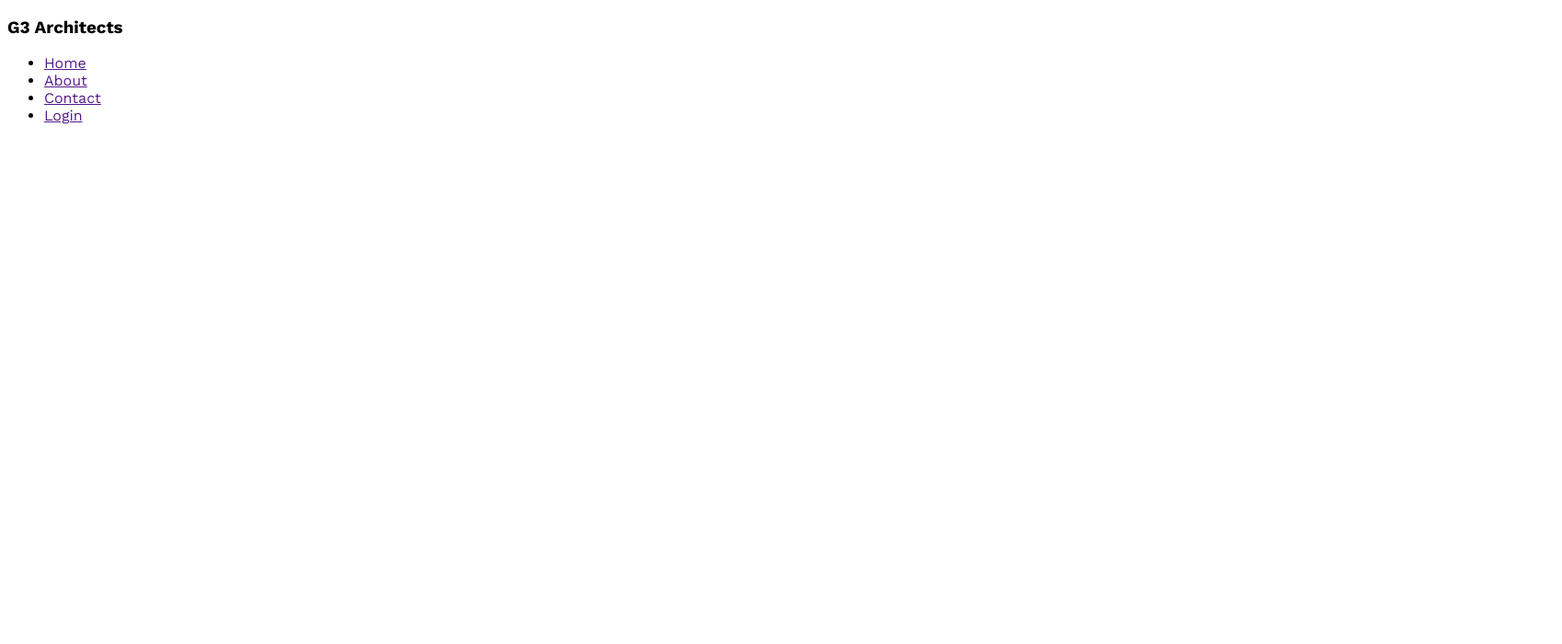
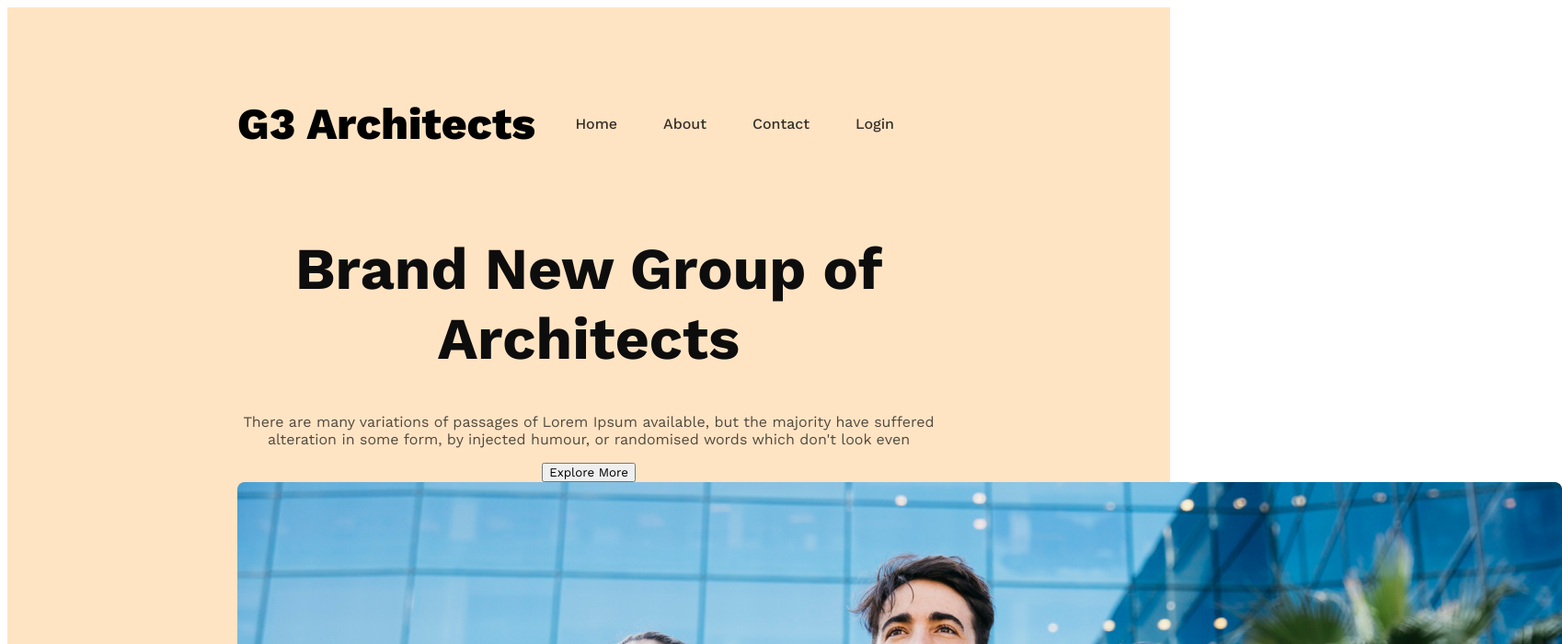
Before and after one commit to kaliimran/g3-architects, a plain HTML site: page index.html in a window 1280 px wide. Shown: the top 700 px of the page at 92% size, 1698 px wide, since content can reach past the window. Drawn offline with nearby package versions, Linux system fonts and the light colour scheme.

Commit message:
banner content added

```diff
--- a/index.html
+++ b/index.html
@@ -9,7 +9,7 @@
 <body>
     <header>
         <nav>
-            <h3>G3 Architects</h3>
+            <h3 class="nav-title">G3 Architects</h3>
             <ul>
                 <li><a href="">Home</a></li>
                 <li><a href="">About</a></li>
@@ -17,6 +17,16 @@
                 <li><a href="">Login</a></li>
             </ul>
         </nav>
+        <div class="banner">
+            <div class="banner-content">
+                <h1 class="banner-title">Brand New Group of Architects</h1>
+                <p class="banner-description">
+                    There are many variations of passages of Lorem Ipsum available, but the majority have suffered alteration in some form, by injected humour, or randomised words which don't look even
+                </p>
+                <button class="btn-primary">Explore More</button>
+            </div>
+            <img src="images/banner.png" alt="">
+        </div>
     </header>
     <main></main>
     <footer></footer>
--- a/style.css
+++ b/style.css
@@ -1,7 +1,63 @@
 /* Work Sans */
 @import url('https://fonts.googleapis.com/css2?family=Work+Sans:ital,wght@0,100..900;1,100..900&display=swap');
 
+/* Shared Styles */
 
 * {
     font-family: "Work Sans", sans-serif;
 }
+
+.btn-primary {
+
+}
+
+/* Header style */
+
+header {
+    background-color: bisque;
+    padding: 50px 250px;
+}
+
+nav {
+    display: flex;
+    justify-content: space-between;
+    align-items: center;
+}
+
+.nav-title {
+    font-size: 3rem;
+    font-weight: 800;
+}
+
+nav > ul {
+    display: flex;
+}
+nav li {
+    list-style: none;
+    margin-right: 50px;
+    font-weight: 500;
+    font-size: 1rem;
+}
+
+nav li a {
+    text-decoration: none;
+    color: rgba(0, 0, 0, 0.791);
+}
+
+/* banner style */
+
+.banner-content {
+    max-width: 800px;
+    text-align: center;
+    margin: 0 auto;
+}
+
+.banner-title {
+    font-size: 4rem;
+    font-weight: 700;
+    color: rgb(14, 13, 13);
+}
+
+.banner-description {
+    color: rgba(0, 0, 0, 0.684);
+}
```
